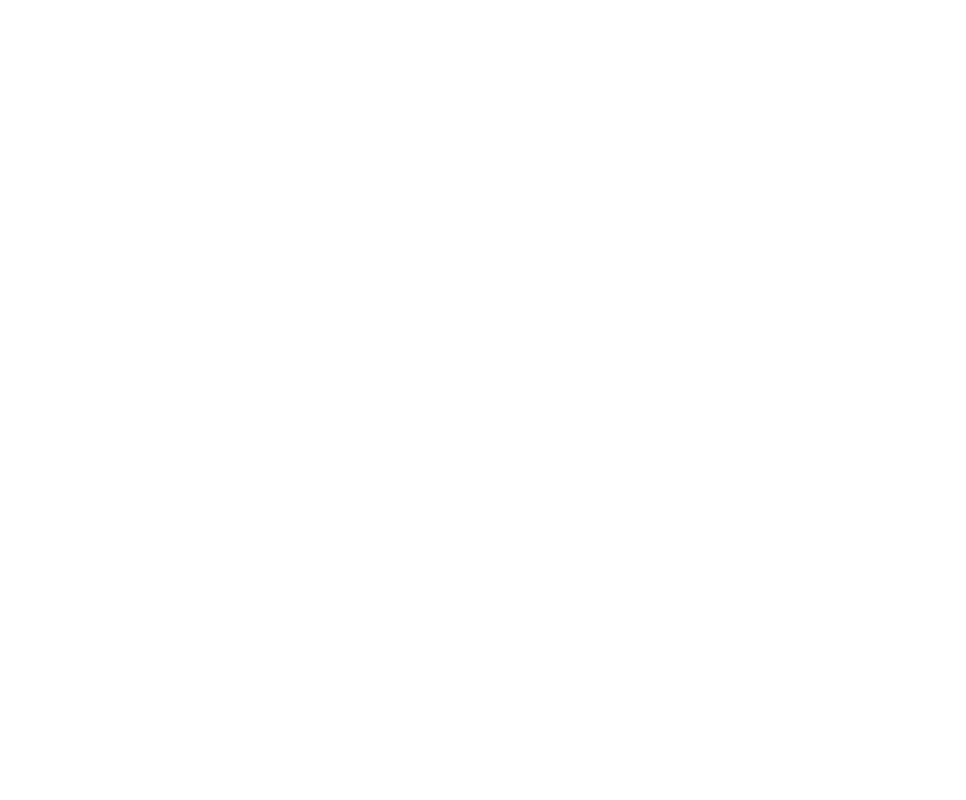
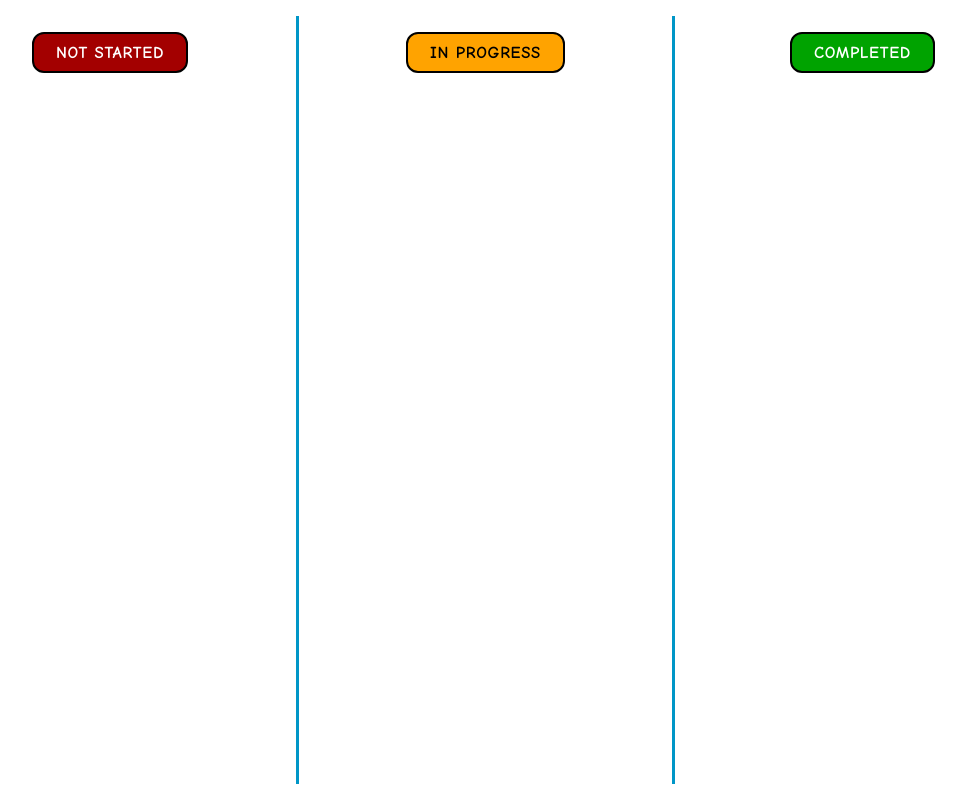
Before and after one commit to dudeman3814/Study-Sync, a plain HTML site: page pages/home.html in a window 1280 px wide. Shown: the whole page, without its empty margins (153-1119 px from the left). Drawn offline with Linux system fonts and the light colour scheme.

Commit message:
some work on the home.html page and the styling for it.

```diff
--- a/formatting.css
+++ b/formatting.css
@@ -87,3 +87,55 @@ footer {
     min-width: 100%;
     overflow-wrap: break-word;
 }
+
+main:has(.columns-list) {
+    align-items: stretch;
+}
+
+.columns-list {
+    display: grid;
+    grid-template-columns: repeat(3, 1fr);
+    width: 100%;
+    align-items: stretch;
+}
+
+/* Individual column styling */
+.columns-list>div {
+    display: flex;
+    flex-direction: column;
+    align-items: center;
+    /* Centers the heading horizontally */
+    padding: 1rem;
+}
+
+/* Vertical divider lines between columns */
+.columns-list>div:not(:last-child) {
+    border-right: solid var(--border-common)
+}
+
+/* Shared Pill Styling */
+.columns-list h1 {
+    font-size: 1.05rem;
+    text-transform: uppercase;
+    letter-spacing: 0.04em;
+    border: 2px solid var(--black);
+    border-radius: 12px;
+    padding: 0.55rem 1.4rem;
+    margin-top: 0;
+}
+
+/* Column-Specific Colors */
+#not-started h1 {
+    background-color: var(--error-red);
+    color: var(--white);
+}
+
+#in-progress h1 {
+    background-color: var(--warning-amber);
+    color: var(--black);
+}
+
+#completed h1 {
+    background-color: var(--success-green);
+    color: var(--white);
+}
--- a/pages/home.html
+++ b/pages/home.html
@@ -19,6 +19,17 @@
     <header>
     </header>
     <main>
+        <div class="columns-list">
+            <div id="not-started">
+                <h1 class="font-bold">Not Started</h1>
+            </div>
+            <div id="in-progress">
+                <h1 class="font-bold">In Progress</h1>
+            </div>
+            <div id="completed">
+                <h1 class="font-bold">Completed</h1>
+            </div>
+        </div>
     </main>
     <footer>
     </footer>
```
